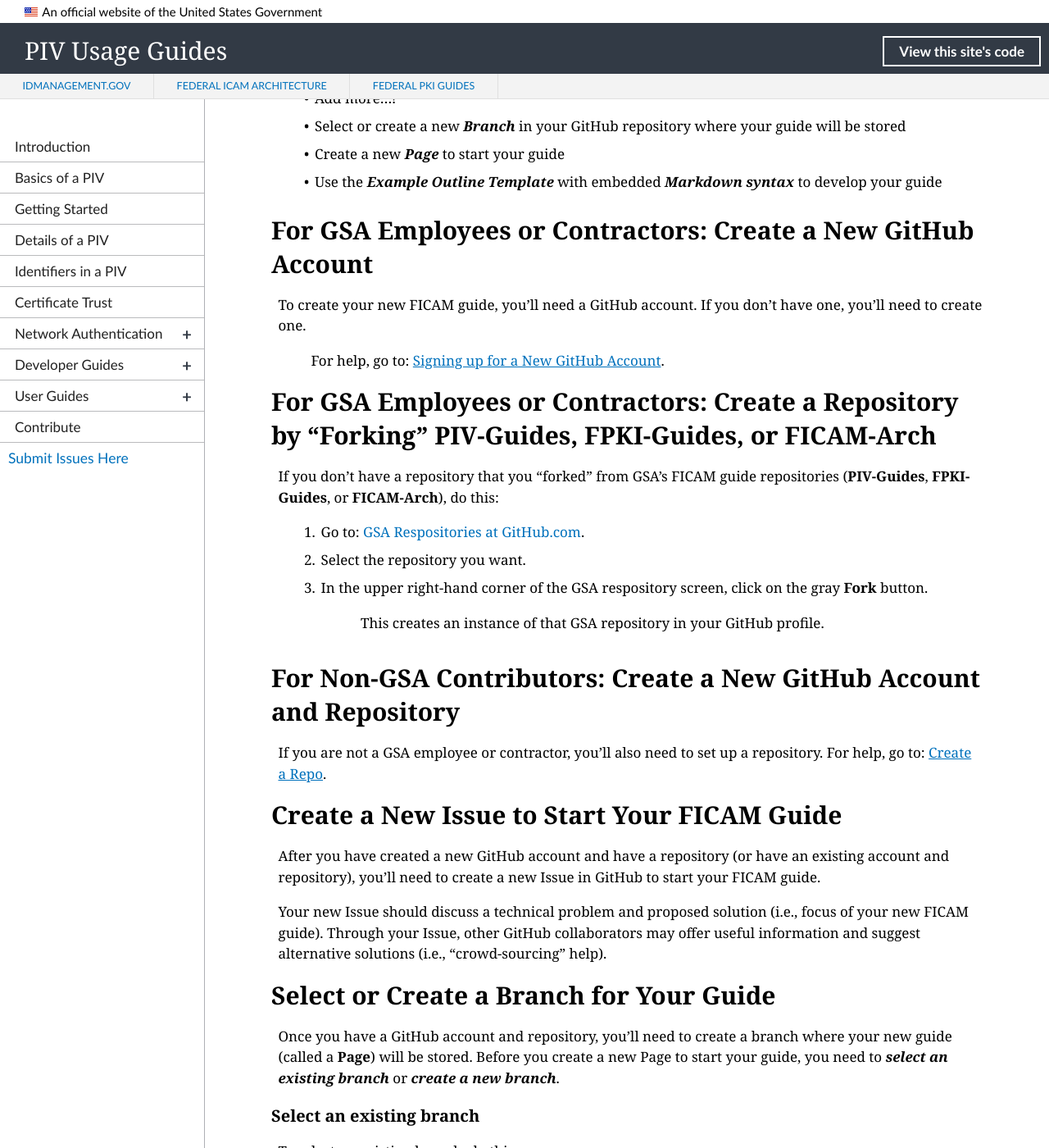
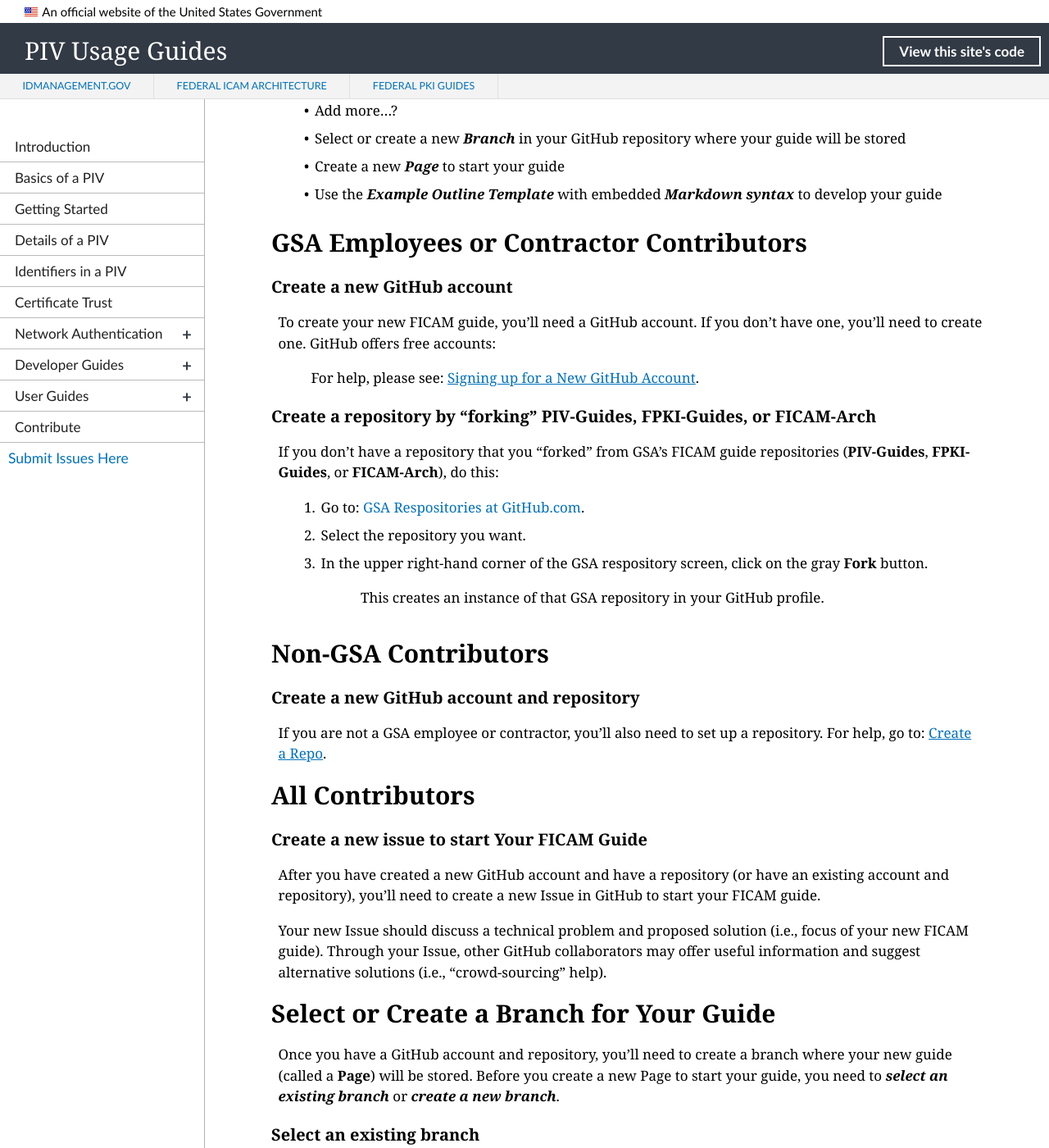
Before and after one commit to GSA/piv-guides, a Jekyll site: the page built from pages/template-2.md, in a window 1280 px wide and 1400 px high, scrolled down 946 px. Shown: the whole window at 82% size. Built offline with Jekyll 4.4.1, drawn with Linux system fonts in a browser that asks for light colours; nearby versions of some CDN libraries; some of the changed text lies outside the part shown.

Commit message:
Create template-2.md

```diff
--- a/pages/template-2.md
+++ b/pages/template-2.md
@@ -1,6 +1,6 @@
 ---
 layout: default
-title: Template for Contributing to GSA FICAM Guides
+title: Template for Contributors to GSA FICAM Guides
 permalink: /template/
 ---
 
@@ -20,7 +20,7 @@
   * [**Markdown Template**](#markdown-template)
   * [**Writing and Style Resources**](#writing-and-style-resources)
 
-Starting Your Guide
+## Starting Your Guide
 
 This section tells you what steps are needed to create your new FICAM guide: **Needs to be a linked TOC**
 
@@ -31,14 +31,15 @@
   * Create a new **_Page_** to start your guide
   * Use the **_Example Outline Template_** with embedded **_Markdown syntax_** to develop your guide
 
-## For GSA Employees or Contractors:  Create a New GitHub Account
+## GSA Employees or Contractor Contributors
 
-To create your new FICAM guide, you'll need a GitHub account.  If you don't have one, you'll need to create one.
+### Create a new GitHub account
 
-> For help, go to:  [Signing up for a New GitHub Account](https://help.github.com/articles/signing-up-for-a-new-github-account/).
+To create your new FICAM guide, you'll need a GitHub account.  If you don't have one, you'll need to create one. GitHub offers free accounts: <!--Is there a GitHub address for just GSA employees/contractors - new accounts?-->
 
+> For help, please see:  [Signing up for a New GitHub Account](https://help.github.com/articles/signing-up-for-a-new-github-account/).
 
-## For GSA Employees or Contractors:  Create a Repository by "Forking" PIV-Guides, FPKI-Guides, or FICAM-Arch
+### Create a repository by "forking" PIV-Guides, FPKI-Guides, or FICAM-Arch
 
 If you don't have a repository that you "forked" from GSA's FICAM guide repositories (**PIV-Guides**, **FPKI-Guides**, or **FICAM-Arch**), do this:
 
@@ -47,11 +48,15 @@
 3. In the upper right-hand corner of the GSA respository screen, click on the gray **Fork** button.
 > This creates an instance of that GSA repository in your GitHub profile.
 
-## For Non-GSA Contributors:  Create a New GitHub Account and Repository
+## Non-GSA Contributors
+
+### Create a new GitHub account and repository
 
 If you are not a GSA employee or contractor, you'll also need to set up a repository. For help, go to: [Create a Repo](https://help.github.com/articles/create-a-repo/).
 
-## Create a New Issue to Start Your FICAM Guide
+## All Contributors
+
+### Create a new issue to start Your FICAM Guide
 
 After you have created a new GitHub account and have a repository (or have an existing account and repository), you'll need to create a new Issue in GitHub to start your FICAM guide.
 
```
